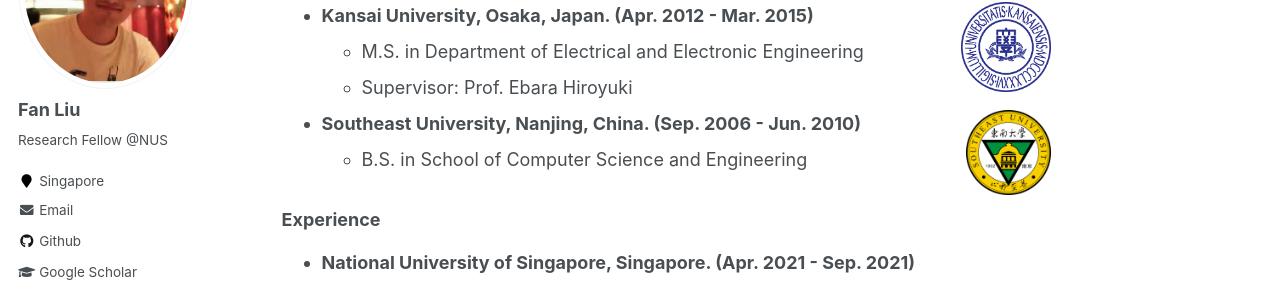
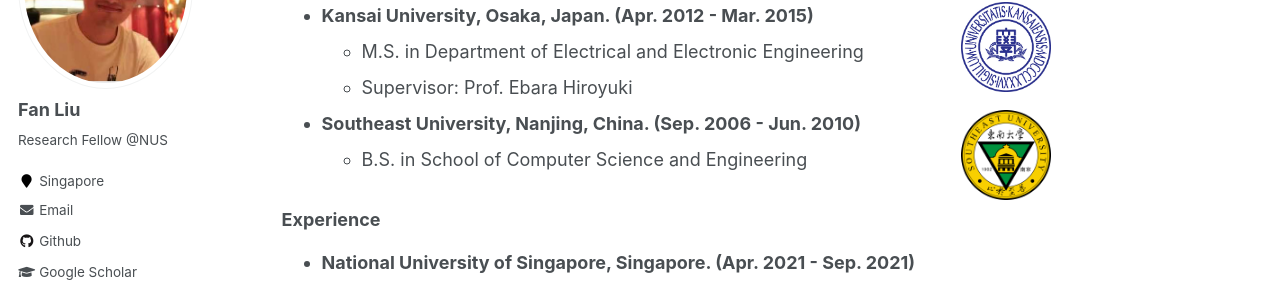
Before and after one commit to liufancs/liufancs.github.io, a Jekyll site: the page built from _pages/about.md, in a window 1280 px wide and 900 px high, scrolled down 548 px. Shown: the part 150-439 px from the top of the window. Built offline with Jekyll 4.4.1, drawn with Linux system fonts in a browser that asks for light colours; some web fonts are replaced.

Commit message:
Update about.md

```diff
--- a/_pages/about.md
+++ b/_pages/about.md
@@ -21,7 +21,7 @@ I am currently a Research Fellow with [Prof. Mohan Kankanhalli](https://www.comp
 - **Kansai University, Osaka, Japan. (Apr. 2012 - Mar. 2015)** <img align="Right" src="images/KU_logo.jpg" width="90" height="90"/>
   - M.S. in Department of Electrical and Electronic Engineering
   - Supervisor: Prof. Ebara Hiroyuki
--  **Southeast University, Nanjing, China. (Sep. 2006 - Jun. 2010)** <img align="Right" src="images/SEU_logo.png" width="85" height="85"/>
+-  **Southeast University, Nanjing, China. (Sep. 2006 - Jun. 2010)** <img align="Right" src="images/SEU_logo.png" width="90" height="90"/>
    - B.S. in School of Computer Science and Engineering
 
 ### Experience
```
